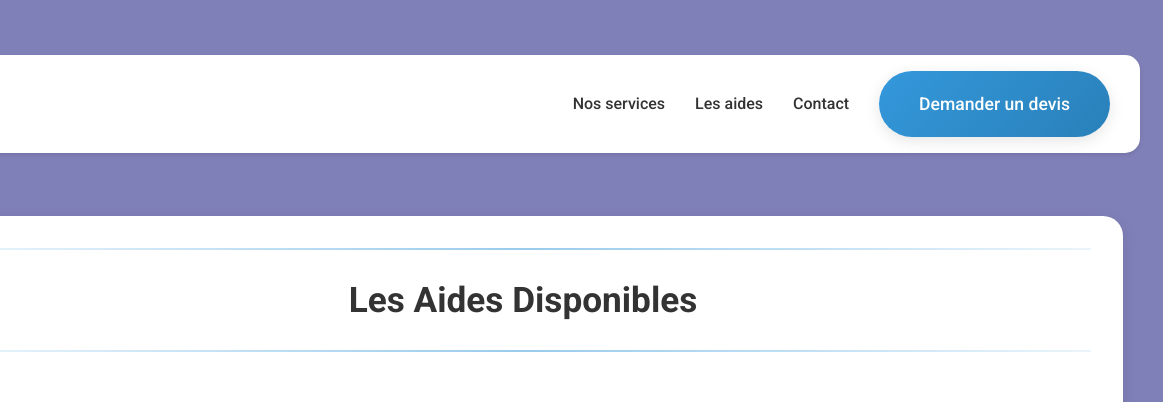
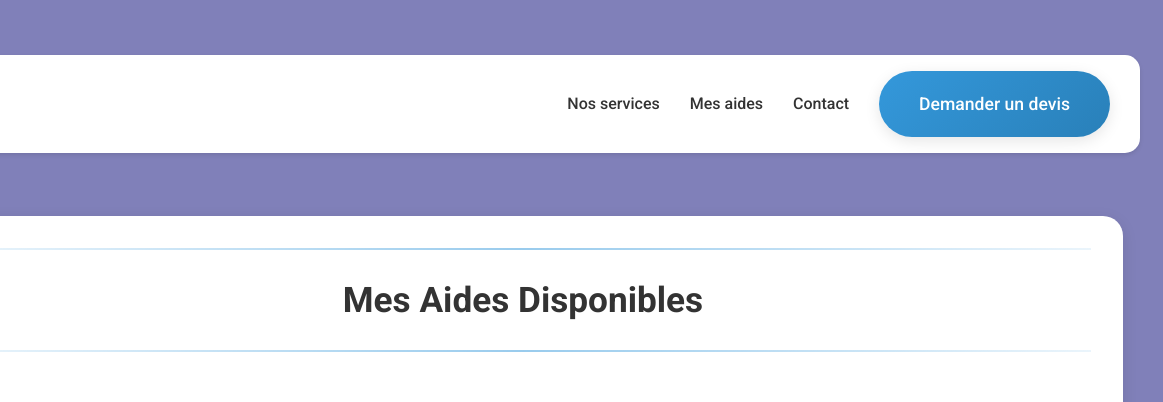
Before and after one commit to Ce1yo/siteaide, a plain HTML site: page index.html in a window 1280 px wide. Shown: the top 402 px of the page, 117-1280 px from the left. Drawn offline with Linux system fonts and the light colour scheme.

Commit message:
Update index.html

```diff
--- a/index.html
+++ b/index.html
@@ -18,7 +18,7 @@
             </div>
             <ul>
                 <li><a href="#services">Nos services</a></li>
-                <li><a href="#aides">Les aides</a></li>
+                <li><a href="#aides">Mes aides</a></li>
                 <li><a href="https://www.servizen.fr/contact/" target="_blank">Contact</a></li>
                 <li><a href="https://www.servizen.fr/devis" target="_blank" class="devis-button">Demander un devis</a></li>
             </ul>
@@ -32,7 +32,7 @@
     <main>
         <section id="aides" class="section">
             <div class="content-container">
-                <h1>Les Aides Disponibles</h1>
+                <h1>Mes Aides Disponibles</h1>
                 <div class="aide-grid">
                     <div class="aide-card wide-card" data-modal="avance-credit-modal">
                         <i class="fas fa-money-bill-wave aide-icon"></i>
```
